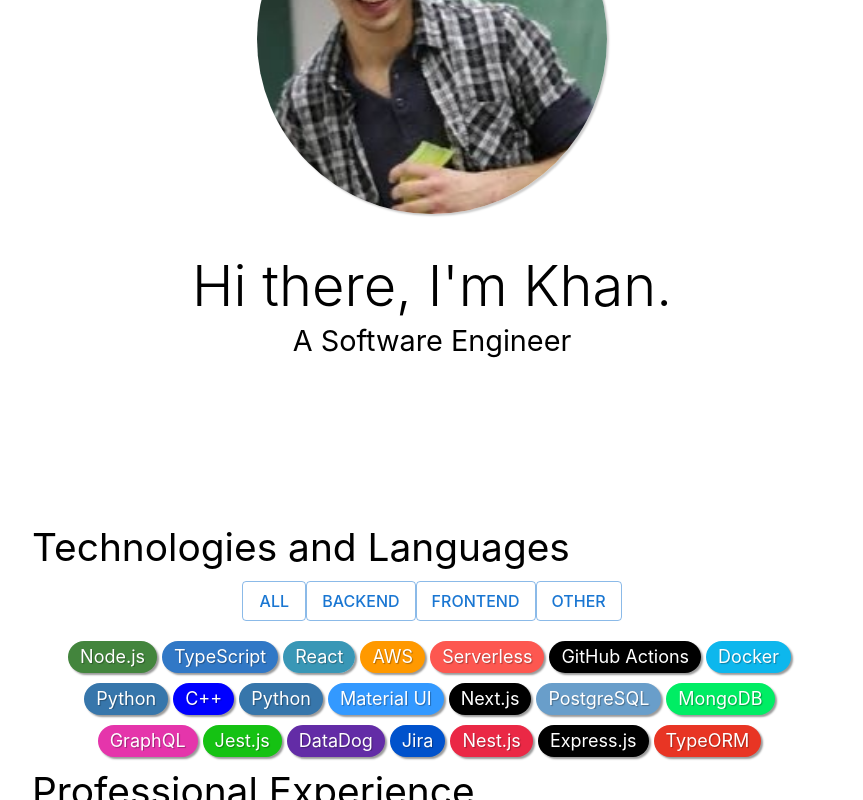
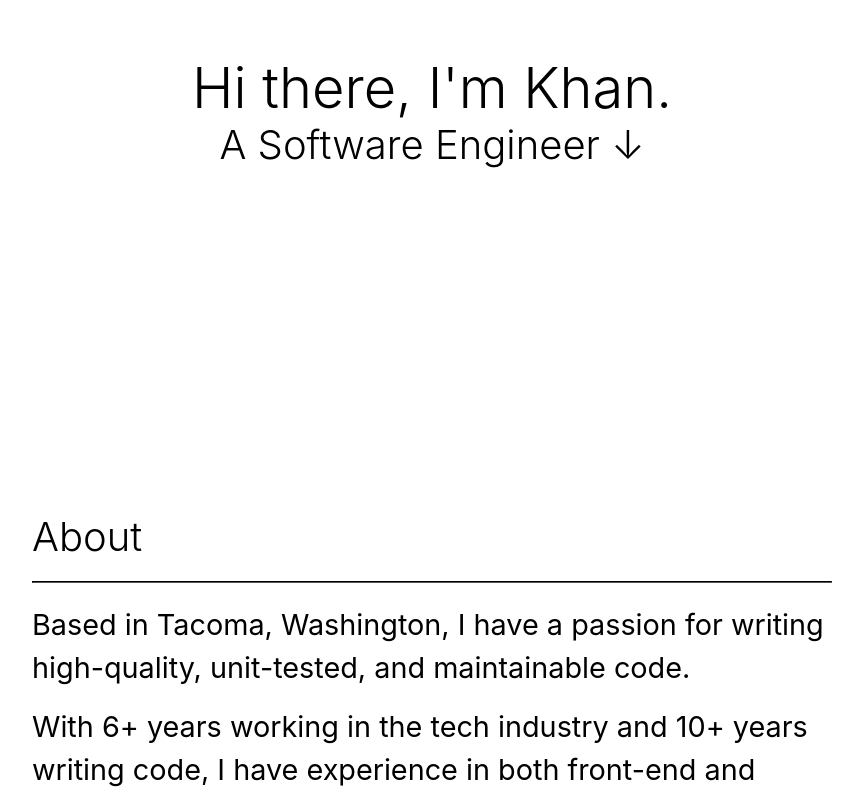
Before and after one commit to khanhowe/khan-dev, a React (Create React App) app: page /about in a window 1280 px wide. Shown: the part 300-1100 px from the top of the page, without its empty margins (208-1071 px from the left). Built offline with nearby package versions, Linux system fonts and the light colour scheme.

Commit message:
Change some text sizing, add about text

```diff
--- a/src/components/ResponsiveText.tsx
+++ b/src/components/ResponsiveText.tsx
@@ -15,10 +15,10 @@
     },
     h2: {
         xs: '1.5rem',
-        sm: '2.0rem',
-        md: '2.5rem',
-        lg: '3.0rem',
-        xl: '3.5rem',
+        sm: '1.5rem',
+        md: '2rem',
+        lg: '2.5rem',
+        xl: '3rem',
     },
     body1: {
         xs: '1rem',
--- a/src/pages/About.tsx
+++ b/src/pages/About.tsx
@@ -7,7 +7,7 @@
 import SkillList from "../components/skills/SkillList";
 import { Box } from "@mui/material";
 import ResponsiveTypography from "../components/ResponsiveText";
-import ProfilePicture from "../components/ProfilePicture";
+// import ProfilePicture from "../components/ProfilePicture";
 
 
 
@@ -23,16 +23,42 @@
                 height: '100vh',
             }}
         >
-        <ProfilePicture/>
             <ResponsiveTypography variant="h1">
                 Hi there, I'm Khan.
             </ResponsiveTypography>
+            <ResponsiveTypography variant="h2">
+                A Software Engineer ↓
+            </ResponsiveTypography>
+            {/* <ProfilePicture/> */}
+        </Box>
+    );
+};
+
+const AboutSection: React.FC = () => {
+    return (
+        <Box>
+            <ResponsiveTypography variant="h2">
+                About <hr/>
+            </ResponsiveTypography>
             <ResponsiveTypography variant="body1">
-            A Software Engineer
+                Based in Tacoma, Washington, I have a passion for writing high-quality, unit-tested, and maintainable code.
+            </ResponsiveTypography>
+            <ResponsiveTypography
+                variant="body1"
+                sx={{ marginTop: '1rem' }}
+            >
+                With 6+ years working in the tech industry and 10+ years writing code, I have experience in both front-end and back-end development.
+            </ResponsiveTypography>
+            <ResponsiveTypography
+                variant="body1"
+                sx={{ marginTop: '1rem' }}
+            >
+                Strongly valuing communication, collaboration, and a friendly working environment. I am always looking for opportunities to learn and grow as a developer.
             </ResponsiveTypography>
         </Box>
     );
 };
+
 
 const About: React.FC  = () => {
     const isVisible = useFadeInEffect();
@@ -41,6 +67,7 @@
             <div id='About'>
                 <div className={`about ${isVisible ? 'fade-in' : 'fade-out'}`}>
                     <CenteredIntro/>
+                    <AboutSection/>
                 </div>
             </div>
             <div id='Skills'>
```
Lines whose indentation alone changed are shown as unchanged.
